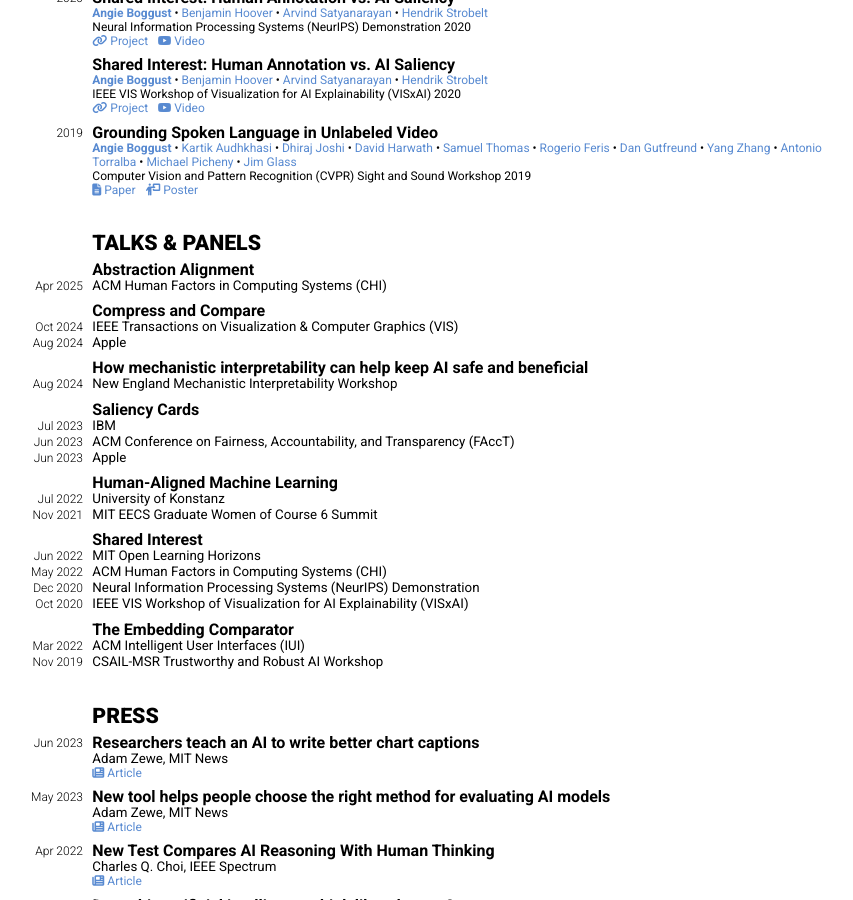
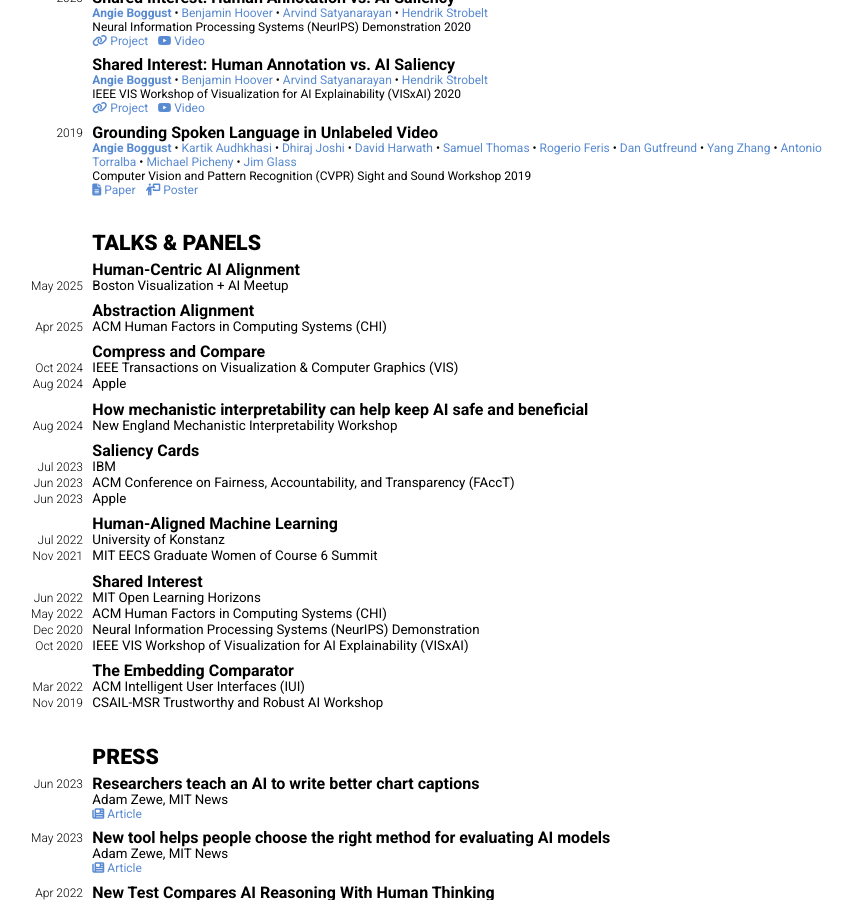
Before and after one commit to aboggust/aboggust.github.io, a Jekyll site: the page built from cv.markdown, in a window 1280 px wide and 900 px high, scrolled down 2295 px. Shown: the whole window, without its empty margins (228-1081 px from the left). Built offline with Jekyll 4.4.1, drawn with Linux system fonts in a browser that asks for light colours; nearby versions of some CDN libraries; part of the change alters nothing that is shown.

Commit message:
Add link preview

```diff
--- a/_config.yml
+++ b/_config.yml
@@ -26,6 +26,12 @@ baseurl: "" # the subpath of your site, e.g. /blog
 url: "http://angieboggust.com" # the base hostname & protocol for your site, e.g. http://example.com
 twitter_username: angie_boggust
 github_username: aboggust
+
+# Social Media Metadata
+social:
+  name: "Angie Boggust"
+  description: "Angie Boggust is a PhD candidate at MIT studying AI and HCI."
+  image: "/assets/imgs/people/angieboggust.jpg"
 
 collections:
   pubs:
--- a/_data/talks.yml
+++ b/_data/talks.yml
@@ -1,3 +1,7 @@
+- title: Human-Centric AI Alignment
+  talks:
+    - venue: visai-meetup
+      date: 2025-05-15
 - title: Abstraction Alignment
   talks:
     - venue: chi
--- a/_data/venues.yml
+++ b/_data/venues.yml
@@ -69,3 +69,6 @@ cvpr-sightsound-workshop:
 uist:
   full: ACM Symposium on User Interface Software and Technology (UIST)
   short: UIST
+visai-meetup:
+  full: Boston Visualization + AI Meetup
+  short: VIS + AI Meetup
--- a/_includes/head.html
+++ b/_includes/head.html
@@ -2,6 +2,20 @@
   <meta charset="utf-8">
   <meta http-equiv="X-UA-Compatible" content="IE=edge">
   <meta name="viewport" content="width=device-width, initial-scale=1">
+
+  <!-- Open Graph / Facebook -->
+  <meta property="og:type" content="website">
+  <meta property="og:url" content="{{ site.url }}">
+  <meta property="og:title" content="{{ site.social.name }}">
+  <meta property="og:description" content="{{ site.social.description }}">
+  <meta property="og:image" content="{{ site.url }}{{ site.social.image }}">
+
+  <!-- Twitter -->
+  <meta name="twitter:card" content="summary_large_image">
+  <meta name="twitter:url" content="{{ site.url }}">
+  <meta name="twitter:title" content="{{ site.social.name }}">
+  <meta name="twitter:description" content="{{ site.social.description }}">
+  <meta name="twitter:image" content="{{ site.url }}{{ site.social.image }}">
 
   <link rel="stylesheet" href="/assets/css/styles.css">
   <link href="https://fonts.googleapis.com/css2?family=Roboto+Condensed:ital,wght@0,300;0,400;0,700;1,300;1,400;1,700&family=Roboto:ital,wght@0,100;0,300;0,400;0,500;0,700;0,900;1,100;1,300;1,400;1,500;1,700;1,900&display=swap" rel="stylesheet">
```
